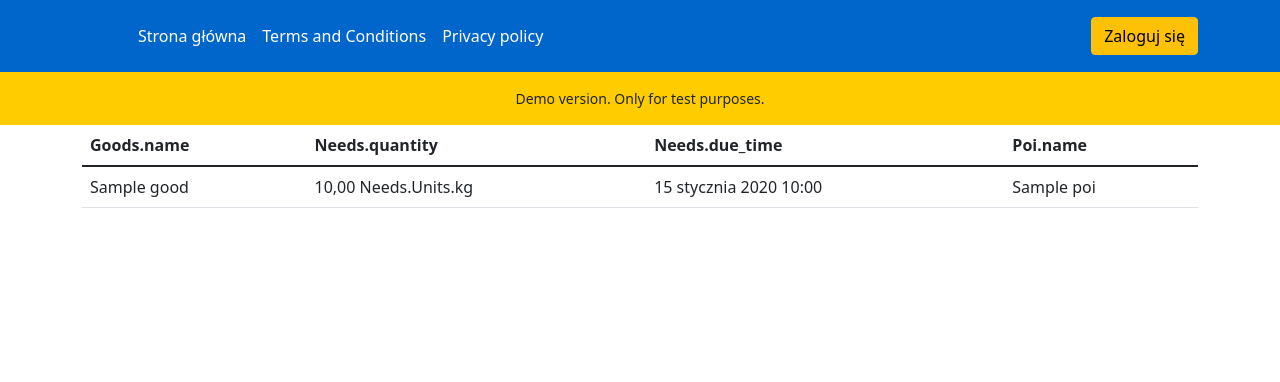
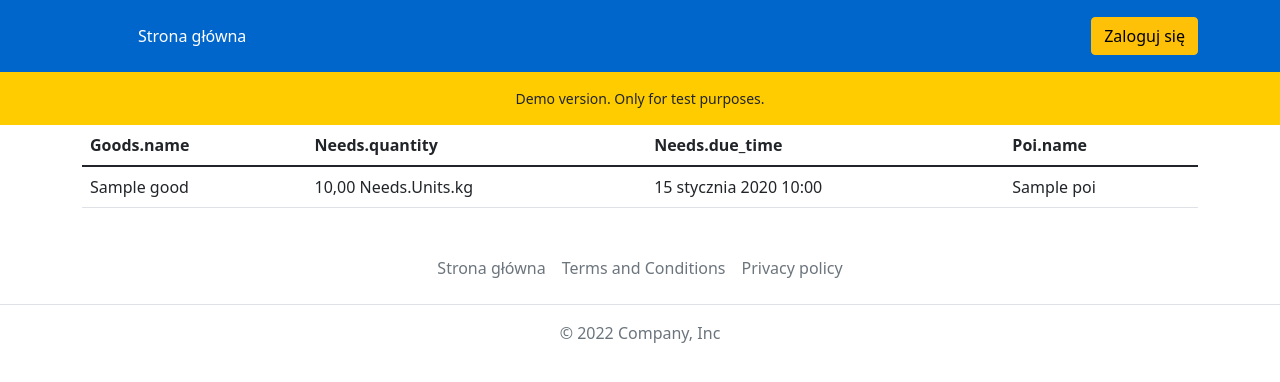
Before and after one commit to bartmanos/sfn, a Django app: page / in a window 1280 px wide. Shown: the top 382 px of the page. Run offline with Django 4.2, Linux system fonts and the light colour scheme; tables that the repository leaves empty hold one stand-in row (values such as "Sample post"); parts of the project's set-up code (start-up, migrations or seed data) failed here and were passed over.

Commit message:
Added footer

```diff
--- a/src/templates/base.html
+++ b/src/templates/base.html
@@ -29,8 +29,6 @@
 
         <ul class="nav col-12 col-lg-auto me-lg-auto mb-2 justify-content-center mb-md-0">
           <li><a href="/" class="nav-link px-2 text-white">{% translate "Home" %}</a></li>
-          <li><a href="/terms" class="nav-link px-2 text-white">{% translate "Terms and Conditions" %}</a></li>
-          <li><a href="/privacy" class="nav-link px-2 text-white">{% translate "Privacy policy" %}</a></li>
           <!-- <li><a href="#" class="nav-link px-2 text-white">About</a></li> -->
         </ul>
 
@@ -61,6 +59,15 @@
       {% endblock %}
     </div>
 
+
+    <footer class="py-3 my-4">
+    <ul class="nav justify-content-center border-bottom pb-3 mb-3">
+      <li class="nav-item"><a href="/" class="nav-link px-2 text-muted">{% translate "Home" %}</a></li>
+      <li class="nav-item"><a href="/terms" class="nav-link px-2 text-muted">{% translate "Terms and Conditions" %}</a></li>
+      <li class="nav-item"><a href="/privacy" class="nav-link px-2 text-muted">{% translate "Privacy policy" %}</a></li>
+    </ul>
+    <p class="text-center text-muted">© 2022 Company, Inc</p>
+  </footer>
     <!-- Optional JavaScript; choose one of the two! -->
 
     <!-- Option 1: Bootstrap Bundle with Popper -->
```
